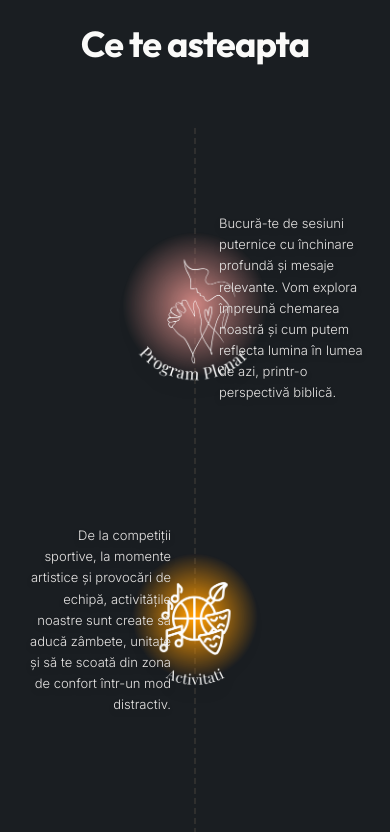
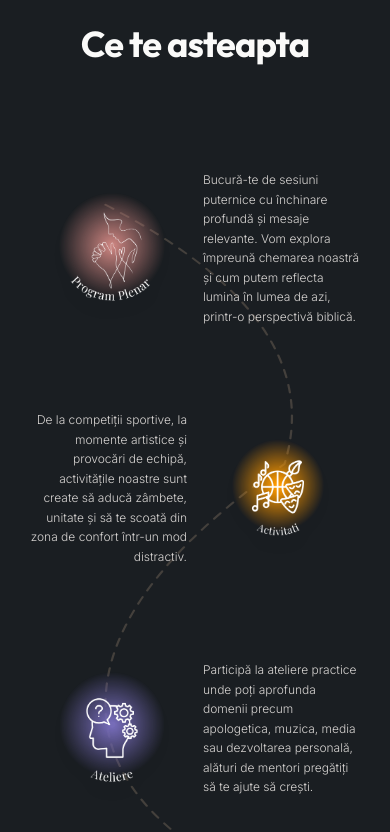
Before and after one commit to nathan05p/inspireWeb, a React (Vite) app in the folder inspireWeb-main/: page / in a window 390 px wide. Shown: the part 2780-3612 px from the top of the page. Built offline with nearby package versions, Linux system fonts and the light colour scheme; a web font is replaced by a local one.

Commit message:
feat: rewrite mobile layout to match Canva design - snake path with alternating image positions

```diff
--- a/inspireWeb-main/src/pages/camp/CampWhatToExpect.tsx
+++ b/inspireWeb-main/src/pages/camp/CampWhatToExpect.tsx
@@ -5,24 +5,28 @@ const expectData = [
     id: 'plenar',
     title: 'Program Plenar',
     img: '/6.png',
+    side: 'left' as const,
     desc: 'Bucură-te de sesiuni puternice cu închinare profundă și mesaje relevante. Vom explora împreună chemarea noastră și cum putem reflecta lumina în lumea de azi, printr-o perspectivă biblică.'
   },
   {
     id: 'activitati',
     title: 'Activitati',
     img: '/7.png',
+    side: 'right' as const,
     desc: 'De la competiții sportive, la momente artistice și provocări de echipă, activitățile noastre sunt create să aducă zâmbete, unitate și să te scoată din zona de confort într-un mod distractiv.'
   },
   {
     id: 'ateliere',
     title: 'Ateliere',
     img: '/8.png',
+    side: 'left' as const,
     desc: 'Participă la ateliere practice unde poți aprofunda domenii precum apologetica, muzica, media sau dezvoltarea personală, alături de mentori pregătiți să te ajute să crești.'
   },
   {
     id: 'comunitate',
     title: 'Comunitate',
     img: '/9.png',
+    side: 'right' as const,
     desc: 'Tabăra este despre oameni. Aici vei avea ocazia să cunoști tineri din toată țara, să legi prietenii autentice și să te simți parte dintr-o familie extinsă, unită de aceleași valori.'
   },
 ];
@@ -46,61 +50,77 @@ export default function CampWhatToExpect() {
       <div className="max-w-screen-xl mx-auto relative z-10">
 
         {/* ======================= */}
-        {/* MOBILE LAYOUT (Vertical) */}
+        {/* MOBILE LAYOUT           */}
         {/* ======================= */}
-        <div className="md:hidden relative flex flex-col gap-8 py-10">
-          {/* Main vertical dashed line */}
-          <div className="absolute left-1/2 top-0 bottom-0 w-px border-l-2 border-dashed border-stone-700/50 -translate-x-1/2 -z-10" />
+        <div className="md:hidden relative px-2">
 
-          {expectData.map((item, index) => {
-            const isEven = index % 2 === 0;
+          {/* SVG snake path — drawn behind everything */}
+          <svg
+            className="absolute inset-0 w-full h-full pointer-events-none -z-10"
+            viewBox="0 0 320 1000"
+            preserveAspectRatio="none"
+            xmlns="http://www.w3.org/2000/svg"
+          >
+            <path
+              d="M 80,80 Q 280,200 240,350 Q 80,480 80,600 Q 80,720 240,800 Q 320,870 240,960"
+              fill="none"
+              stroke="#44403C"
+              strokeWidth="2"
+              strokeDasharray="8 8"
+              strokeLinecap="round"
+            />
+          </svg>
+
+          {/* Items */}
+          <div className="flex flex-col gap-0">
+            {expectData.map((item) => {
+              const imgLeft = item.side === 'left';
 
               return (
                 <motion.div
                   key={item.id}
-                initial={{ opacity: 0, y: 50 }}
+                  initial={{ opacity: 0, y: 40 }}
                   whileInView={{ opacity: 1, y: 0 }}
-                viewport={{ once: true, margin: "-100px" }}
-                transition={{ duration: 0.6, type: "spring", bounce: 0.2 }}
-                className="relative grid grid-cols-2 w-full min-h-[280px] items-center"
+                  viewport={{ once: true, margin: '-80px' }}
+                  transition={{ duration: 0.6, type: 'spring', bounce: 0.2 }}
+                  className="relative flex items-center w-full min-h-[240px]"
                 >
-                {/* Center Image */}
-                <div className="absolute left-1/2 top-1/2 -translate-x-1/2 -translate-y-1/2 z-10 flex justify-center items-center w-60 h-60 sm:w-72 sm:h-72 pointer-events-none">
-                  <img src={item.img} alt={item.title} className="w-full h-full object-contain drop-shadow-xl" />
+                  {/* Image — left or right */}
+                  <div
+                    className={`absolute z-10 w-44 h-44 ${
+                      imgLeft ? 'left-0' : 'right-0'
+                    } top-1/2 -translate-y-1/2`}
+                  >
+                    <img
+                      src={item.img}
+                      alt={item.title}
+                      className="w-full h-full object-contain drop-shadow-xl"
+                    />
                   </div>
 
-                {/* Left Side (Text when index is odd) */}
-                <div className="px-2 text-right relative z-20">
-                  {!isEven && (
-                    <div className="pr-4 sm:pr-12 drop-shadow-md">
-                      <p className="text-stone-200 text-[13px] sm:text-base leading-relaxed font-light">
+                  {/* Text — opposite side */}
+                  <div
+                    className={`z-20 w-1/2 ${
+                      imgLeft
+                        ? 'ml-auto pl-2 pr-1 text-left'
+                        : 'mr-auto pr-2 pl-1 text-right'
+                    }`}
+                  >
+                    <p className="text-stone-300 text-[12px] leading-relaxed font-light">
                       {item.desc}
                     </p>
                   </div>
-                  )}
-                </div>
-
-                {/* Right Side (Text when index is even) */}
-                <div className="px-2 text-left relative z-20">
-                  {isEven && (
-                    <div className="pl-4 sm:pl-12 drop-shadow-md">
-                      <p className="text-stone-200 text-[13px] sm:text-base leading-relaxed font-light">
-                        {item.desc}
-                      </p>
-                    </div>
-                  )}
-                </div>
-
                 </motion.div>
               );
             })}
+          </div>
         </div>
 
 
         {/* ========================= */}
         {/* DESKTOP LAYOUT (Horizontal) */}
         {/* ========================= */}
-        <div className="hidden md:flex relative w-full h-[600px] items-center justify-between px-8 lg:px-16">
+        <div className="hidden md:flex relative w-full h-[700px] items-center justify-between px-8 lg:px-16">
 
           {/* SVG Wavy Dashed Line Background */}
           <div className="absolute inset-0 w-full h-full pointer-events-none -z-10 flex items-center justify-center overflow-visible">
@@ -116,7 +136,6 @@ export default function CampWhatToExpect() {
           </div>
 
           {expectData.map((item, index) => {
-            // Alternating up and down positions
             const isUp = index % 2 === 0;
 
             return (
```
Lines whose indentation alone changed are shown as unchanged.
